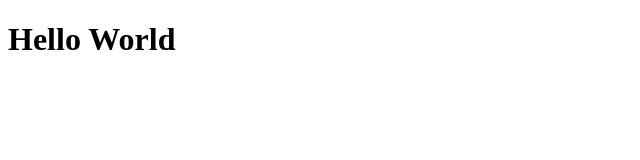
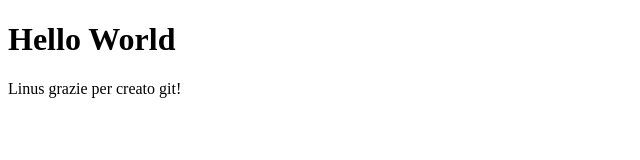
Before and after one commit to jamessteven74/htmlcss-hello, a plain HTML site: page index.html in a window 1280 px wide. Shown: the whole page, without its empty margins (0-640 px from the left). Drawn offline with Linux system fonts and the light colour scheme.

Commit message:
Add Tag row 11 <p></p>

```diff
--- a/index.html
+++ b/index.html
@@ -8,5 +8,6 @@
 </head>
 <body>
     <h1>Hello World</h1>
+    <p>Linus grazie per creato git!</p>
 </body>
 </html>
```
